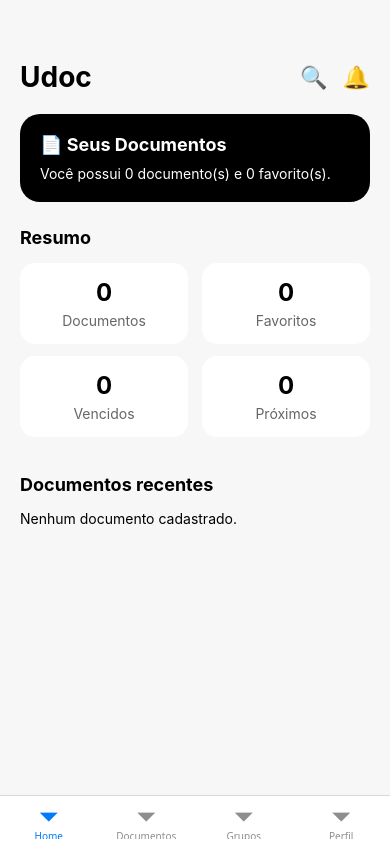
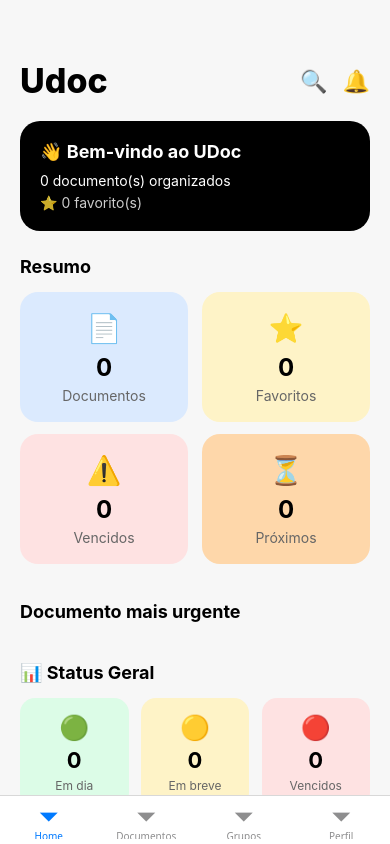
Before and after one commit to GiovanniTessarollo/UDocs, a React Native app: screen /Dashboard in a window 390 px wide. Built offline with nearby package versions, Linux system fonts and the light colour scheme; what expo-notifications would draw is missing.

Commit message:
feat: add file attachments, document preview, dashboard stats and alerts

```diff
--- a/src/screens/DashboardScreen.js
+++ b/src/screens/DashboardScreen.js
@@ -61,6 +61,50 @@ export default function DashboardScreen({
   }
 ).length;
 
+    const documentoMaisUrgente = documentos
+  .filter((doc) => {
+    if (!doc.validade) return false;
+
+    const [dia, mes, ano] =
+      doc.validade.split("/");
+
+    const validadeDate = new Date(
+      ano,
+      mes - 1,
+      dia
+    );
+
+    const hoje = new Date();
+
+    const diferencaDias =
+      Math.ceil(
+        (validadeDate - hoje) /
+          (1000 * 60 * 60 * 24)
+      );
+
+    return diferencaDias > 0;
+  })
+  .sort((a, b) => {
+    const [diaA, mesA, anoA] =
+      a.validade.split("/");
+
+    const [diaB, mesB, anoB] =
+      b.validade.split("/");
+
+    return (
+      new Date(
+        anoA,
+        mesA - 1,
+        diaA
+      ) -
+      new Date(
+        anoB,
+        mesB - 1,
+        diaB
+      )
+    );
+  })[0];
+
   useFocusEffect(
     useCallback(() => {
       const loadDocuments = async () => {
@@ -72,6 +116,32 @@ export default function DashboardScreen({
     }, [])
   );
 
+  const totalNotificacoes =
+  vencidos + proximosVencer;
+
+  const emDia = documentos.filter((doc) => {
+  if (!doc.validade) return true;
+
+  const [dia, mes, ano] =
+    doc.validade.split("/");
+
+  const validadeDate = new Date(
+    ano,
+    mes - 1,
+    dia
+  );
+
+  const hoje = new Date();
+
+  const diferencaDias =
+    Math.ceil(
+      (validadeDate - hoje) /
+        (1000 * 60 * 60 * 24)
+    );
+
+  return diferencaDias > 30;
+}).length;
+
   return (
     <ScrollView style={styles.container}>
       <View style={styles.header}>
@@ -80,24 +150,63 @@ export default function DashboardScreen({
         </Text>
 
         <View style={styles.headerIcons}>
+  <TouchableOpacity
+    onPress={() =>
+      navigation.navigate(
+        "Documentos"
+      )
+    }
+  >
     <Text style={styles.icon}>
       🔍
     </Text>
+  </TouchableOpacity>
 
+  <TouchableOpacity
+  onPress={() => {
+    if (
+      vencidos === 0 &&
+      proximosVencer === 0
+    ) {
+      alert(
+        "✅ Nenhuma notificação pendente."
+      );
+      return;
+    }
+
+    alert(
+      `⚠️ Notificações\n\n🔴 ${vencidos} documento(s) vencido(s)\n🟡 ${proximosVencer} próximo(s) do vencimento`
+    );
+  }}
+>
+  <View>
     <Text style={styles.icon}>
       🔔
     </Text>
+
+    {totalNotificacoes > 0 && (
+      <View style={styles.badge}>
+        <Text style={styles.badgeText}>
+          {totalNotificacoes}
+        </Text>
+      </View>
+    )}
+  </View>
+</TouchableOpacity>
   </View>
       </View>
 
       <View style={styles.banner}>
        <Text style={styles.bannerTitle}>
-          📄 Seus Documentos
+         👋 Bem-vindo ao UDoc
        </Text>
 
       <Text style={styles.bannerText}>
-          Você possui {documentos.length} documento(s)
-          e {favoritos} favorito(s).
+        {documentos.length} documento(s) organizados
+      </Text>
+
+      <Text style={styles.bannerSubText}>
+        ⭐ {favoritos} favorito(s)
        </Text>
       </View>
 
@@ -106,7 +215,16 @@ export default function DashboardScreen({
       </Text>
 
      <View style={styles.statsContainer}>
-  <View style={styles.statCard}>
+  <View
+    style={[
+      styles.statCard,
+      styles.documentsCard,
+    ]}
+  >
+    <Text style={styles.cardIcon}>
+      📄
+    </Text>
+
     <Text style={styles.statNumber}>
       {documentos.length}
     </Text>
@@ -117,13 +235,20 @@ export default function DashboardScreen({
   </View>
 
   <TouchableOpacity
-    style={styles.statCard}
+    style={[
+      styles.statCard,
+      styles.favoriteCard,
+    ]}
     onPress={() =>
       navigation.navigate(
         "FavoriteDocuments"
       )
     }
   >
+    <Text style={styles.cardIcon}>
+      ⭐
+    </Text>
+
     <Text style={styles.statNumber}>
       {favoritos}
     </Text>
@@ -134,13 +259,20 @@ export default function DashboardScreen({
   </TouchableOpacity>
 
   <TouchableOpacity
-    style={styles.statCard}
+    style={[
+      styles.statCard,
+      styles.expiredCard,
+    ]}
     onPress={() =>
       navigation.navigate(
         "ExpiredDocuments"
       )
     }
   >
+    <Text style={styles.cardIcon}>
+      ⚠️
+    </Text>
+
     <Text style={styles.statNumber}>
       {vencidos}
     </Text>
@@ -151,13 +283,20 @@ export default function DashboardScreen({
   </TouchableOpacity>
 
   <TouchableOpacity
-    style={styles.statCard}
+    style={[
+      styles.statCard,
+      styles.upcomingCard,
+    ]}
     onPress={() =>
       navigation.navigate(
         "UpcomingDocuments"
       )
     }
   >
+    <Text style={styles.cardIcon}>
+      ⏳
+    </Text>
+
     <Text style={styles.statNumber}>
       {proximosVencer}
     </Text>
@@ -167,6 +306,90 @@ export default function DashboardScreen({
     </Text>
   </TouchableOpacity>
 </View>
+
+    <Text style={styles.sectionTitle}>
+  Documento mais urgente
+</Text>
+
+{documentoMaisUrgente && (
+  <View style={styles.urgentCard}>
+      <Text style={styles.urgentTitle}>
+        📄 {documentoMaisUrgente.nome}
+      </Text>
+
+      <Text style={styles.urgentSubtitle}>
+        📅 {documentoMaisUrgente.validade}
+       </Text>
+
+        <Text style={styles.urgentText}>
+      ⚠️   Atenção necessária
+        </Text>
+      </View>
+    )}
+
+    <Text style={styles.sectionTitle}>
+  📊 Status Geral
+</Text>
+
+<View style={styles.statusContainer}>
+  <View
+    style={[
+      styles.statusCard,
+      styles.greenCard,
+    ]}
+  >
+    <Text style={styles.statusIcon}>
+      🟢
+    </Text>
+
+    <Text style={styles.statusNumber}>
+      {emDia}
+    </Text>
+
+    <Text style={styles.statusText}>
+      Em dia
+    </Text>
+  </View>
+
+  <View
+    style={[
+      styles.statusCard,
+      styles.yellowCard,
+    ]}
+  >
+    <Text style={styles.statusIcon}>
+      🟡
+    </Text>
+
+    <Text style={styles.statusNumber}>
+      {proximosVencer}
+    </Text>
+
+    <Text style={styles.statusText}>
+      Em breve
+    </Text>
+  </View>
+
+  <View
+    style={[
+      styles.statusCard,
+      styles.redCard,
+    ]}
+  >
+    <Text style={styles.statusIcon}>
+      🔴
+    </Text>
+
+    <Text style={styles.statusNumber}>
+      {vencidos}
+    </Text>
+
+    <Text style={styles.statusText}>
+      Vencidos
+    </Text>
+  </View>
+</View>
+
 
       <Text style={styles.sectionTitle}>
         Documentos recentes
@@ -181,18 +404,37 @@ export default function DashboardScreen({
     .slice(-3)
     .reverse()
     .map((doc, index) => (
-            <View
+      <TouchableOpacity
         key={index}
         style={styles.documentCard}
+        onPress={() =>
+          navigation.navigate(
+            "DocumentDetails",
+            {
+              documento: doc,
+              index: documentos.findIndex(
+                (d) =>
+                  d.createdAt ===
+                  doc.createdAt
+              ),
+            }
+          )
+        }
       >
-              <Text>
+        <Text
+          style={styles.documentTitle}
+        >
           📄 {doc.nome}
         </Text>
-            </View>
+
+        <Text
+          style={styles.documentSubtitle}
+        >
+          👥 {doc.grupo || "Sem grupo"}
+        </Text>
+      </TouchableOpacity>
     ))
     )}
-
-
     </ScrollView>
   );
 }
@@ -212,8 +454,8 @@ const styles = StyleSheet.create({
   },
 
   logo: {
-    fontSize: 28,
-    fontWeight: "700",
+  fontSize: 34,
+  fontWeight: "800",
 },
 
   headerIcons: {
@@ -257,14 +499,13 @@ const styles = StyleSheet.create({
 },
 
   statCard: {
-  backgroundColor: "#FFF",
   width: "48%",
-  padding: 15,
-  borderRadius: 15,
+  height: 130,
+  borderRadius: 18,
+  justifyContent: "center",
   alignItems: "center",
   marginBottom: 12,
 },
-
   statNumber: {
     fontSize: 24,
     fontWeight: "700",
@@ -281,4 +522,124 @@ const styles = StyleSheet.create({
     borderRadius: 15,
     marginBottom: 12,
   },
+
+  bannerSubText: {
+  color: "#FFF",
+  marginTop: 5,
+  opacity: 0.8,
+},
+
+documentsCard: {
+  backgroundColor: "#DBEAFE",
+},
+
+favoriteCard: {
+  backgroundColor: "#FEF3C7",
+},
+
+expiredCard: {
+  backgroundColor: "#FEE2E2",
+},
+
+upcomingCard: {
+  backgroundColor: "#FED7AA",
+},
+
+cardIcon: {
+  fontSize: 28,
+  marginBottom: 8,
+},
+
+documentTitle: {
+  fontSize: 16,
+  fontWeight: "700",
+},
+
+documentSubtitle: {
+  marginTop: 5,
+  color: "#666",
+},
+
+urgentCard: {
+  backgroundColor: "#FEF3C7",
+  borderRadius: 18,
+  padding: 18,
+  marginBottom: 10,
+},
+
+urgentTitle: {
+  fontSize: 18,
+  fontWeight: "700",
+},
+
+urgentSubtitle: {
+  marginTop: 5,
+  color: "#666",
+},
+
+urgentText: {
+  marginTop: 10,
+  color: "#B45309",
+  fontWeight: "700",
+},
+
+badge: {
+  position: "absolute",
+  top: -5,
+  right: -8,
+  backgroundColor: "#EF4444",
+  borderRadius: 10,
+  minWidth: 18,
+  height: 18,
+  justifyContent: "center",
+  alignItems: "center",
+  paddingHorizontal: 4,
+},
+
+badgeText: {
+  color: "#FFF",
+  fontSize: 10,
+  fontWeight: "700",
+},
+
+ statusContainer: {
+  flexDirection: "row",
+  justifyContent: "space-between",
+  marginBottom: 20,
+},
+
+statusCard: {
+  width: "31%",
+  padding: 15,
+  borderRadius: 15,
+  alignItems: "center",
+},
+
+greenCard: {
+  backgroundColor: "#DCFCE7",
+},
+
+yellowCard: {
+  backgroundColor: "#FEF3C7",
+},
+
+redCard: {
+  backgroundColor: "#FEE2E2",
+},
+
+statusIcon: {
+  fontSize: 24,
+},
+
+statusNumber: {
+  fontSize: 22,
+  fontWeight: "700",
+  marginTop: 5,
+},
+
+statusText: {
+  marginTop: 5,
+  fontSize: 12,
+  color: "#666",
+},
 });
--- a/src/screens/ExpiredDocumentsScreen.js
+++ b/src/screens/ExpiredDocumentsScreen.js
@@ -47,14 +47,16 @@ export default function ExpiredDocumentsScreen({
 
   if (diferencaDias < 0) {
     return {
-        texto: "Vencido",
+      texto: `Vencido há ${Math.abs(
+        diferencaDias
+      )} dias`,
       cor: "#EF4444",
     };
   }
 
   if (diferencaDias <= 30) {
     return {
-        texto: "Vence em breve",
+      texto: `Vence em ${diferencaDias} dias`,
       cor: "#F59E0B",
     };
   }
--- a/src/screens/FavoriteDocumentsScreen.js
+++ b/src/screens/FavoriteDocumentsScreen.js
@@ -30,7 +30,8 @@ export default function FavoriteDocumentsScreen({
   const [dia, mes, ano] =
     validade.split("/");
 
-    const validadeDate = new Date(
+  const validadeDate =
+    new Date(
       ano,
       mes - 1,
       dia
@@ -46,14 +47,16 @@ export default function FavoriteDocumentsScreen({
 
   if (diferencaDias < 0) {
     return {
-        texto: "Vencido",
+      texto: `Vencido há ${Math.abs(
+        diferencaDias
+      )} dias`,
       cor: "#EF4444",
     };
   }
 
   if (diferencaDias <= 30) {
     return {
-        texto: "Vence em breve",
+      texto: `Vence em ${diferencaDias} dias`,
       cor: "#F59E0B",
     };
   }
@@ -63,7 +66,6 @@ export default function FavoriteDocumentsScreen({
     cor: "#22C55E",
   };
 };
-
   useFocusEffect(
     useCallback(() => {
       const loadDocuments = async () => {
--- a/src/screens/GroupDocumentsScreen.js
+++ b/src/screens/GroupDocumentsScreen.js
@@ -40,14 +40,16 @@ export default function GroupDocumentsScreen({
 
   if (diferencaDias < 0) {
     return {
-        texto: "Vencido",
+      texto: `Vencido há ${Math.abs(
+        diferencaDias
+      )} dias`,
       cor: "#EF4444",
     };
   }
 
   if (diferencaDias <= 30) {
     return {
-        texto: "Vence em breve",
+      texto: `Vence em ${diferencaDias} dias`,
       cor: "#F59E0B",
     };
   }
--- a/src/screens/UpcomingDocumentsScreen.js
+++ b/src/screens/UpcomingDocumentsScreen.js
@@ -47,14 +47,16 @@ export default function UpcomingDocumentsScreen({
 
   if (diferencaDias < 0) {
     return {
-        texto: "Vencido",
+      texto: `Vencido há ${Math.abs(
+        diferencaDias
+      )} dias`,
       cor: "#EF4444",
     };
   }
 
   if (diferencaDias <= 30) {
     return {
-        texto: "Vence em breve",
+      texto: `Vence em ${diferencaDias} dias`,
       cor: "#F59E0B",
     };
   }
```
Also changed, not shown: src/screens/DocumentDetailsScreen.js (+18 -1 lines), src/screens/DocumentsScreen.js (+71 -18 lines). Lines whose indentation alone changed are shown as unchanged.
